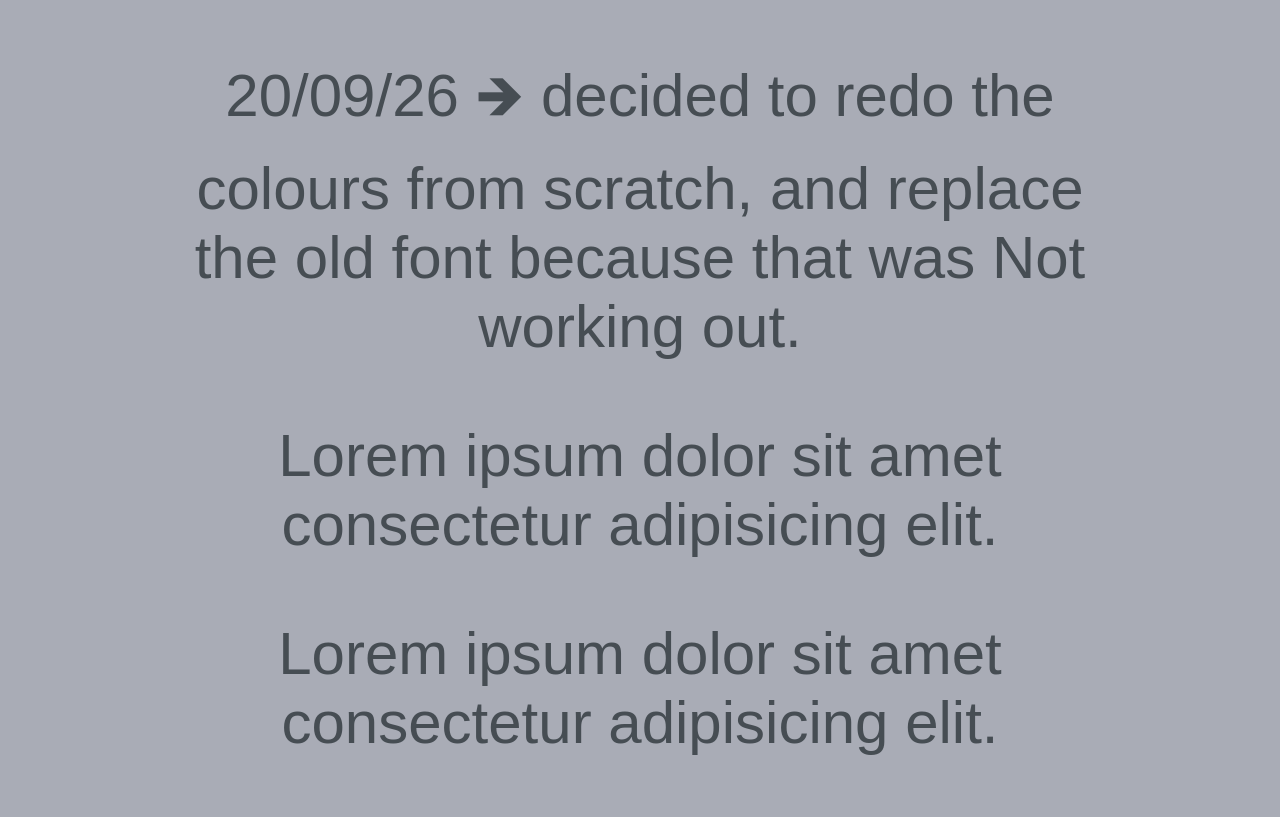
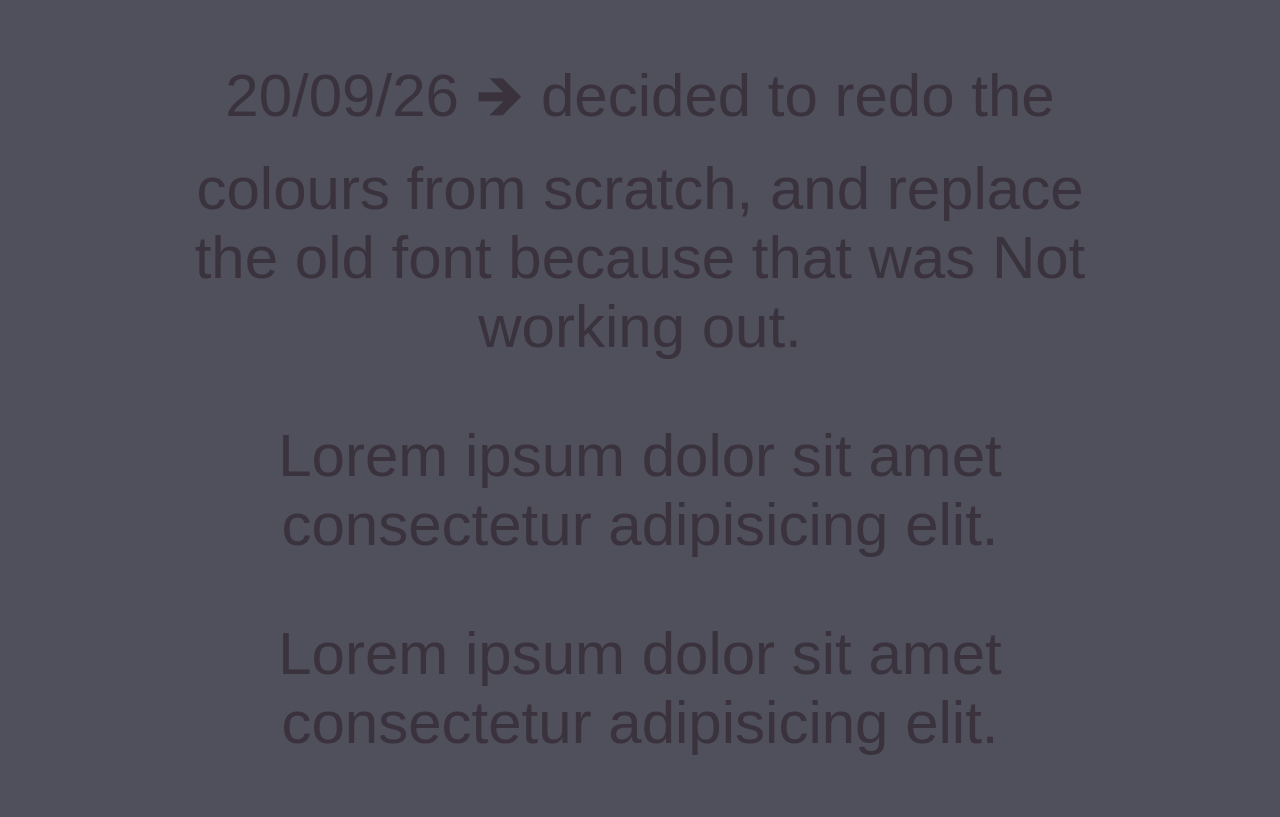
Before and after one commit to minimiscus/website, a website: page index.html in a window 1280 px wide. Shown: the part 681-1498 px from the top of the page. Drawn offline with Linux system fonts and the light colour scheme; a web font is replaced by a local one.

Commit message:
fix: no padding under 1000px

```diff
--- a/index.html
+++ b/index.html
@@ -29,7 +29,7 @@
 		<link rel="stylesheet" href="https://use.typekit.net/uhc7uen.css" />
 		<link rel="stylesheet" href="/styles/main.css" />
 	</head>
-	<body data-theme="light">
+	<body data-theme="dark">
 		<a href="https://github.com/minimiscus/website"
 			>hosted on cloudflare pages, view the source here!</a
 		>
--- a/styles/main.scss
+++ b/styles/main.scss
@@ -64,7 +64,10 @@ p {
 	@extend %base;
 	font-size: 60px;
 	font-weight: 500;
-	padding: 0rem 10rem;
+
+	@media screen and (min-width: 1000px) {
+		padding: 0rem 10rem;
+	}
 }
 
 a {
```
Also changed, not shown: styles/main.css, 1 other file.
